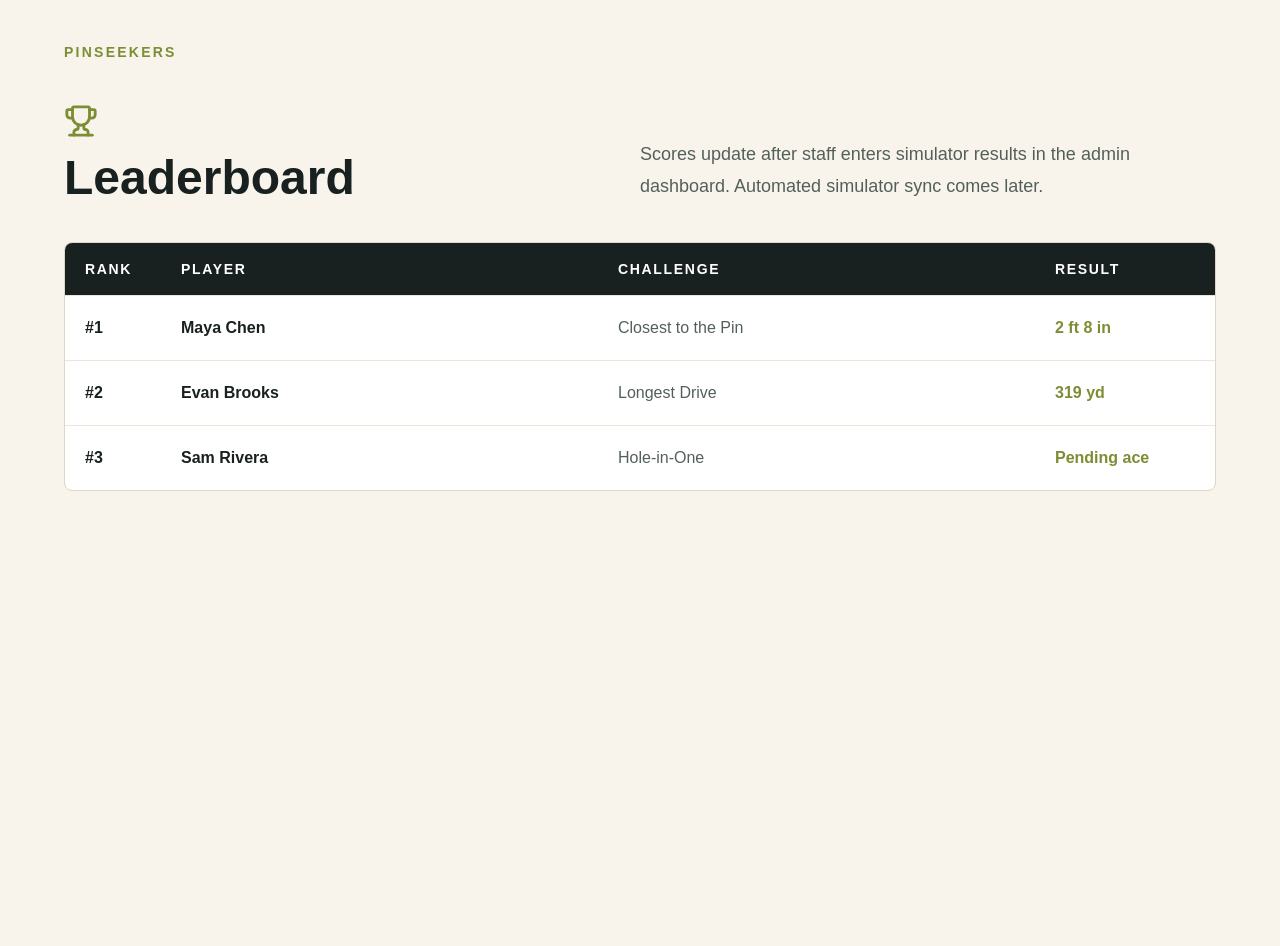
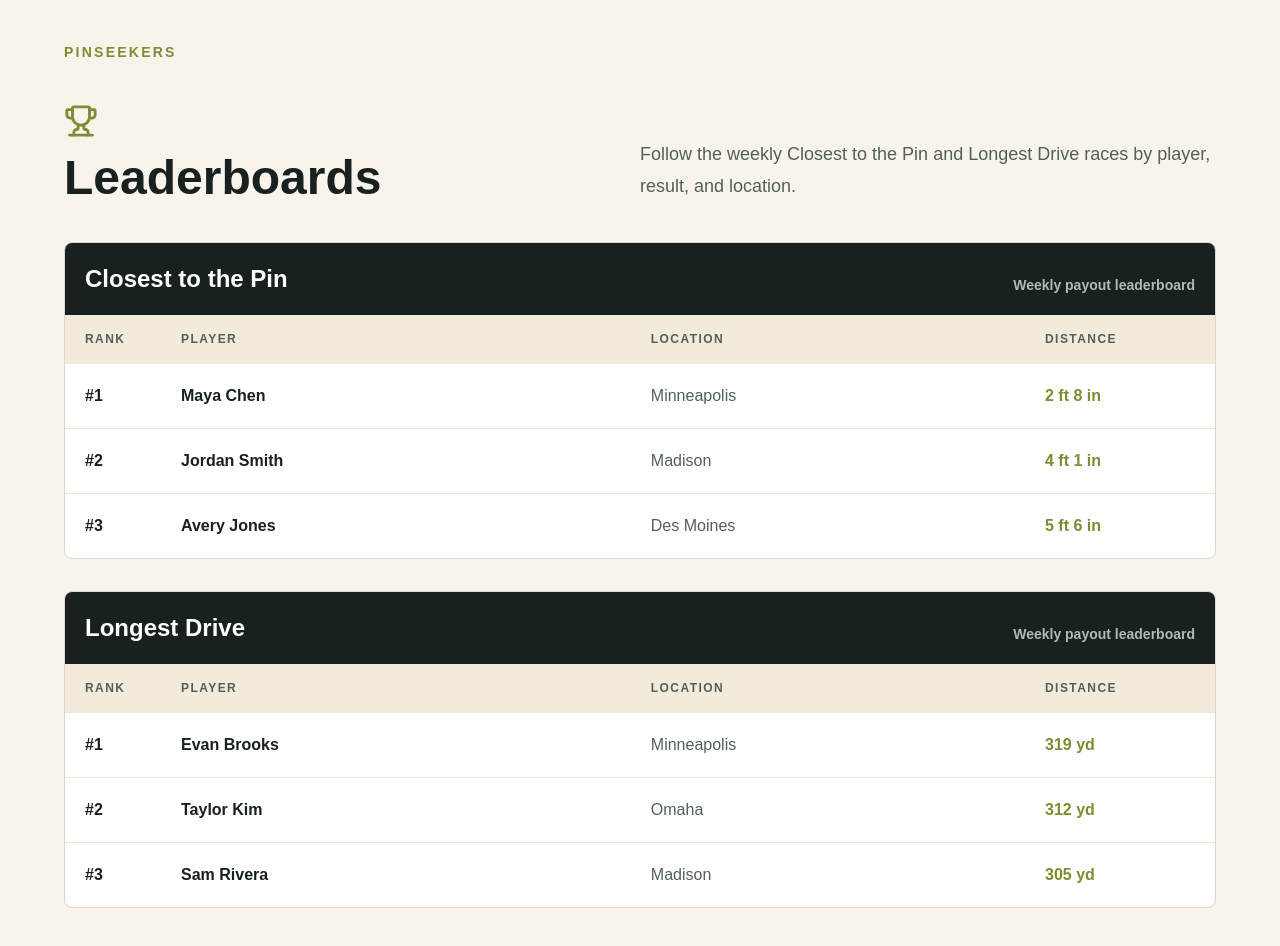
Before and after one commit to 8tw5kvtdxg-cmd/PinSeekersApp, a Next.js app: page /leaderboard in a window 1280 px wide. Before the commit the page ends 800 px from the top, so only its background shows below. Built offline with nearby package versions, Linux system fonts and the light colour scheme.

Commit message:
Split leaderboards by challenge type

```diff
--- a/app/leaderboard/page.tsx
+++ b/app/leaderboard/page.tsx
@@ -1,10 +1,25 @@
 import Link from "next/link";
 import { Trophy } from "lucide-react";
 
-const rows = [
-  { rank: 1, player: "Maya Chen", challenge: "Closest to the Pin", result: "2 ft 8 in" },
-  { rank: 2, player: "Evan Brooks", challenge: "Longest Drive", result: "319 yd" },
-  { rank: 3, player: "Sam Rivera", challenge: "Hole-in-One", result: "Pending ace" },
+const leaderboards = [
+  {
+    title: "Closest to the Pin",
+    resultLabel: "Distance",
+    rows: [
+      { rank: 1, player: "Maya Chen", location: "Minneapolis", result: "2 ft 8 in" },
+      { rank: 2, player: "Jordan Smith", location: "Madison", result: "4 ft 1 in" },
+      { rank: 3, player: "Avery Jones", location: "Des Moines", result: "5 ft 6 in" },
+    ],
+  },
+  {
+    title: "Longest Drive",
+    resultLabel: "Distance",
+    rows: [
+      { rank: 1, player: "Evan Brooks", location: "Minneapolis", result: "319 yd" },
+      { rank: 2, player: "Taylor Kim", location: "Omaha", result: "312 yd" },
+      { rank: 3, player: "Sam Rivera", location: "Madison", result: "305 yd" },
+    ],
+  },
 ];
 
 export default function LeaderboardPage() {
@@ -17,31 +32,44 @@ export default function LeaderboardPage() {
         <div className="mt-10 flex flex-col justify-between gap-5 sm:flex-row sm:items-end">
           <div>
             <Trophy className="text-[#7c8d34]" size={34} />
-            <h1 className="mt-4 text-4xl font-black sm:text-5xl">Leaderboard</h1>
+            <h1 className="mt-4 text-4xl font-black sm:text-5xl">Leaderboards</h1>
           </div>
           <p className="max-w-xl text-lg leading-8 text-[#53605a]">
-            Scores update after staff enters simulator results in the admin
-            dashboard. Automated simulator sync comes later.
+            Follow the weekly Closest to the Pin and Longest Drive races by
+            player, result, and location.
           </p>
         </div>
 
-        <div className="mt-10 overflow-hidden rounded-lg border border-[#ded6c8] bg-white">
-          <div className="grid grid-cols-[80px_1fr_1fr_140px] gap-4 bg-[#18211f] px-5 py-4 text-sm font-black uppercase tracking-[0.12em] text-white">
+        <div className="mt-10 grid gap-8">
+          {leaderboards.map((leaderboard) => (
+            <section
+              key={leaderboard.title}
+              className="overflow-hidden rounded-lg border border-[#ded6c8] bg-white"
+            >
+              <div className="flex flex-col gap-2 bg-[#18211f] px-5 py-5 text-white sm:flex-row sm:items-end sm:justify-between">
+                <h2 className="text-2xl font-black">{leaderboard.title}</h2>
+                <p className="text-sm font-bold text-white/68">
+                  Weekly payout leaderboard
+                </p>
+              </div>
+              <div className="grid grid-cols-[70px_1fr_1fr_130px] gap-4 bg-[#f2eadb] px-5 py-4 text-xs font-black uppercase tracking-[0.12em] text-[#53605a] sm:grid-cols-[80px_1.2fr_1fr_150px]">
                 <span>Rank</span>
                 <span>Player</span>
-            <span>Challenge</span>
-            <span>Result</span>
+                <span>Location</span>
+                <span>{leaderboard.resultLabel}</span>
               </div>
-          {rows.map((row) => (
+              {leaderboard.rows.map((row) => (
                 <div
-              key={row.rank}
-              className="grid grid-cols-[80px_1fr_1fr_140px] gap-4 border-t border-[#ece5d8] px-5 py-5 text-sm sm:text-base"
+                  key={`${leaderboard.title}-${row.rank}`}
+                  className="grid grid-cols-[70px_1fr_1fr_130px] gap-4 border-t border-[#ece5d8] px-5 py-5 text-sm sm:grid-cols-[80px_1.2fr_1fr_150px] sm:text-base"
                 >
                   <span className="font-black">#{row.rank}</span>
                   <span className="font-bold">{row.player}</span>
-              <span className="text-[#53605a]">{row.challenge}</span>
+                  <span className="text-[#53605a]">{row.location}</span>
                   <span className="font-black text-[#7c8d34]">{row.result}</span>
                 </div>
+              ))}
+            </section>
           ))}
         </div>
       </div>
```
Lines whose indentation alone changed are shown as unchanged.
